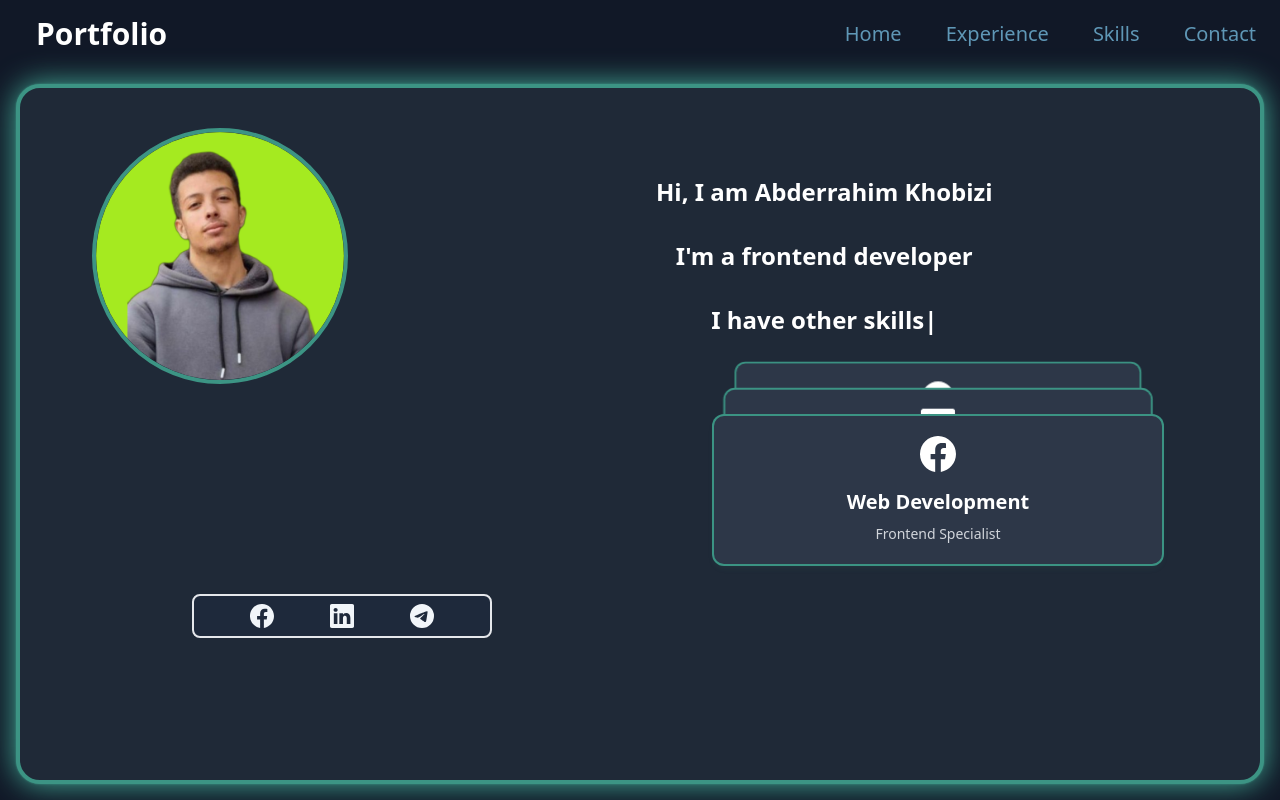
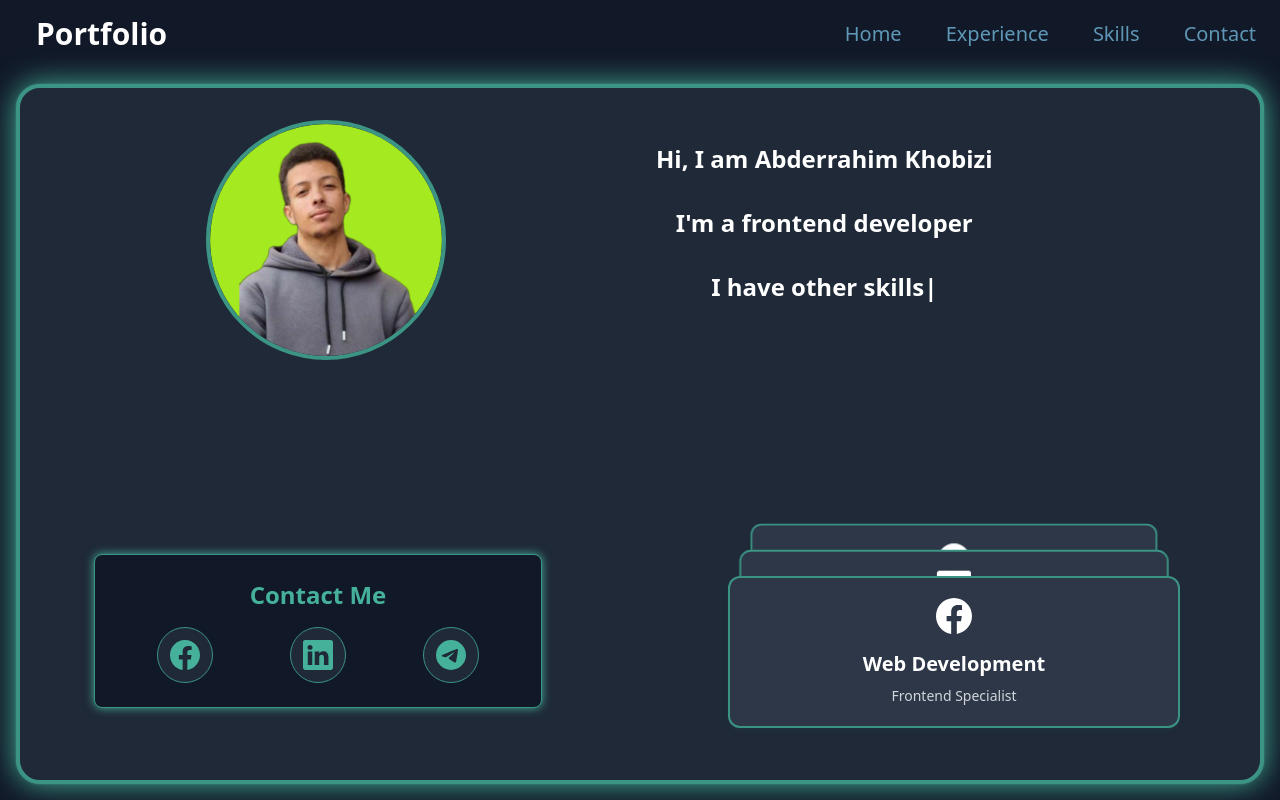
Before and after one commit to abderrahimRa/Portfolio, a React (Vite) app: page /Contact in a window 1280 px wide. Built offline with nearby package versions, Linux system fonts and the light colour scheme.

Commit message:
next version P1

```diff
--- a/src/components/Card.tsx
+++ b/src/components/Card.tsx
@@ -7,6 +7,7 @@ interface Item {
   subtitle: string;
   icon: React.ElementType;
 }
+
 
 interface CardProps {
   item: Item;
@@ -70,7 +71,7 @@ const Card: React.FC<CardProps> = ({ item, index, onClick }) => {
         boxShadow: "0 4px 6px rgba(60, 148, 132, 0.1), 0 0 0 2px #3c9484",
         transition: "box-shadow 0.3s ease-in-out",
       }}
-      className="hidden lg:flex lg:flex-col items-center justify-center text-white"
+      className="hidden md:flex md:flex-col items-center justify-center text-white"
     >
       <motion.div className="mb-4 text-4xl">
         <item.icon />
--- /dev/null
+++ b/src/components/ClickedCard.tsx
@@ -0,0 +1,112 @@
+import React from "react";
+import { motion, AnimatePresence } from "framer-motion";
+
+interface Item {
+  id: string;
+  title: string;
+  subtitle: string;
+  icon: React.ElementType;
+}
+
+interface ClickedCardProps {
+  selectedId: string | null;
+  setSelectedId: (id: string | null) => void;
+  cardItems: Item[];
+}
+
+const ClickedCard: React.FC<ClickedCardProps> = ({
+  selectedId,
+  setSelectedId,
+  cardItems,
+}) => {
+  const modalVariants = {
+    hidden: { opacity: 0, scale: 0.8, y: 50 },
+    visible: {
+      opacity: 1,
+      scale: 1,
+      y: 0,
+      transition: {
+        duration: 0.3,
+        type: "spring",
+        stiffness: 200,
+        damping: 20,
+      },
+    },
+    exit: {
+      opacity: 0,
+      scale: 0.8,
+      y: 50,
+      transition: {
+        duration: 0.2,
+      },
+    },
+  };
+
+  return (
+    <AnimatePresence>
+      {selectedId && (
+        <motion.div
+          className="fixed inset-0 z-50 flex items-center justify-center bg-black bg-opacity-50"
+          initial={{ opacity: 0 }}
+          animate={{ opacity: 1 }}
+          exit={{ opacity: 0 }}
+          onClick={() => setSelectedId(null)}
+          aria-labelledby="modal-title"
+          aria-describedby="modal-description"
+          role="dialog"
+          aria-modal="true"
+        >
+          <motion.div
+            layoutId={selectedId}
+            variants={modalVariants}
+            initial="hidden"
+            animate="visible"
+            exit="exit"
+            className="m-4 w-full max-w-md rounded-lg bg-gray-800 p-8 text-white"
+            onClick={(e) => e.stopPropagation()}
+          >
+            {(() => {
+              const item = cardItems.find((item) => item.id === selectedId);
+              return (
+                <>
+                  <motion.div className="mb-6 flex justify-center text-6xl">
+                    {item?.icon && React.createElement(item.icon)}
+                  </motion.div>
+                  <motion.h2
+                    id="modal-title"
+                    className="text-center text-3xl font-bold"
+                  >
+                    {item?.title}
+                  </motion.h2>
+                  <motion.h5
+                    id="modal-description"
+                    className="mt-2 text-center text-xl text-gray-300"
+                  >
+                    {item?.subtitle}
+                  </motion.h5>
+                  <motion.p className="mt-6 text-gray-400">
+                    This is where you can add more detailed information about
+                    your {item?.title.toLowerCase()} skills and experience.
+                  </motion.p>
+                  <motion.button
+                    className="mt-8 w-full rounded-lg bg-[#3c9484] px-6 py-3 text-lg text-white transition-colors hover:bg-[#46b19b]"
+                    onClick={() => setSelectedId(null)}
+                    whileHover={{
+                      scale: 1.05,
+                      boxShadow: "0 0 15px #3c9484",
+                    }}
+                    whileTap={{ scale: 0.95 }}
+                  >
+                    Close
+                  </motion.button>
+                </>
+              );
+            })()}
+          </motion.div>
+        </motion.div>
+      )}
+    </AnimatePresence>
+  );
+};
+
+export default ClickedCard;
--- a/src/components/ContactNav.tsx
+++ b/src/components/ContactNav.tsx
@@ -1,26 +1,36 @@
 import React from "react";
+import { motion } from "framer-motion";
 
 interface ContactNavProps {
   icons: React.ElementType[];
 }
 
-const ContactNav: React.FC<ContactNavProps> = ({
-  icons,
-  }) => {
+const ContactNav: React.FC<ContactNavProps> = ({ icons }) => {
   return (
-    <nav className="flex h-full w-full items-center justify-center rounded-lg border-2 bg-slate-800 text-slate-100">
-      <ul className="flex h-fit w-[50vw] items-center justify-cent justify-evenly  py-2">
-        {icons.map((Item, index) => (
-          <li key={index} className="flex">
-            {
-              <span className="text-2xl hover:border-4 hover:border-[#3c9484] hover:shadow-[0_0_2px_#3c9484,0_0_30px_#46b19b] rounded-full "  >
-                {React.createElement(Item)}
-              </span>
-            }
-          </li>
-        ))}
-      </ul>
-    </nav>
+    <div className=" w-full max-w-md lg:pb-8 ">
+      <motion.div
+        initial={{ opacity: 0, y: 20 }}
+        animate={{ opacity: 1, y: 0 }}
+        transition={{ duration: 0.5 }}
+        className="rounded-lg border border-[#3c9484] bg-gray-900 p-6 shadow-[0_0_10px_#46b19b]"
+      >
+        <h2 className="mb-4 text-center text-2xl font-bold text-[#46b19b]">
+          Contact Me
+        </h2>
+        <div className="flex items-center justify-around">
+          {icons.map((Icon, index) => (
+            <motion.div
+              key={index}
+              whileHover={{ scale: 1.1, boxShadow: "0 0 15px #46b19b" }}
+              whileTap={{ scale: 0.95 }}
+              className="rounded-full border border-[#3c9484] bg-gray-800 p-3 transition-colors duration-200 hover:bg-gray-700"
+            >
+              <Icon className="text-3xl text-[#46b19b]" />
+            </motion.div>
+          ))}
+        </div>
+      </motion.div>
+    </div>
   );
 };
 
--- a/src/components/Profile.tsx
+++ b/src/components/Profile.tsx
@@ -1,9 +1,10 @@
 import React, { useState, useMemo } from "react";
-import { motion, AnimatePresence } from "framer-motion";
-import { TypeAnimation } from "react-type-animation";
+import { motion } from "framer-motion";
 import ContactNav from "./ContactNav";
 import { BsFacebook, BsLinkedin, BsTelegram } from "react-icons/bs";
 import Card from "./Card";
+import ProfileText from "./ProfileText";
+import ClickedCard from "./ClickedCard";
 
 interface Item {
   id: string;
@@ -47,7 +48,6 @@ const Profile: React.FC = () => {
       opacity: 1,
       transition: {
         when: "beforeChildren",
-        staggerChildren: 0.3,
       },
     },
   };
@@ -64,76 +64,42 @@ const Profile: React.FC = () => {
     },
   };
 
-  const modalVariants = {
-    hidden: { opacity: 0, scale: 0.8, y: 50 },
-    visible: {
-      opacity: 1,
-      scale: 1,
-      y: 0,
-      transition: {
-        duration: 0.3,
-        type: "spring",
-        stiffness: 200,
-        damping: 20,
-      },
-    },
-    exit: {
-      opacity: 0,
-      scale: 0.8,
-      y: 50,
-      transition: {
-        duration: 0.2,
-      },
-    },
-  };
-
   return (
     <motion.div
-      className="flex h-[calc(100vh-68px)] w-full bg-gray-900 p-4"
+      className="us flex h-[calc(100vh-68px)] w-full bg-gray-900 p-4"
       variants={containerVariants}
       initial="hidden"
       animate="visible"
     >
       <div className="flex w-full flex-col overflow-hidden rounded-3xl border-4 border-[#3c9484] bg-gray-800 shadow-[0_0_2px_#3c9484,0_0_30px_#46b19b]">
-        <div className="flex flex-1 flex-col items-center justify-between p-6 sm:p-8 md:p-10 lg:grid lg:grid-cols-2 lg:grid-rows-[auto_1fr_auto] lg:gap-8">
-          <motion.img
+        <div className="flex flex-1 flex-col items-center justify-between p-6 sm:p-8 md:grid md:grid-cols-2 md:grid-rows-[auto_1fr_auto] lg:gap-8 lg:p-2">
+          <motion.div
+            className="md:grid md:w-full md:justify-center"
+            variants={itemVariants}
+          >
+            <div className="inset-0 rounded-full bg-[#46b19b] opacity-0 blur-xl transition-all duration-300 group-hover:opacity-75 md:w-full lg:pt-6"></div>
+            <img
               src="/Photos/profile-pic.png"
               alt="Profile"
-            className="h-32 w-32 rounded-full border-4 border-[#3c9484] object-cover sm:h-40 sm:w-40 md:h-48 md:w-48 lg:ml-8 lg:h-64 lg:w-64 lg:justify-self-start"
-            variants={itemVariants}
-          />
-
-          <motion.div
-            className="flex items-center justify-center text-center text-xl font-bold text-white lg:justify-self-start lg:text-2xl"
-            variants={itemVariants}
-          >
-            <TypeAnimation
-              style={{
-                display: "inline-block",
-                whiteSpace: "pre-line",
-              }}
-              sequence={[
-                `Hi, I am Abderrahim Khobizi\n\nI'm a frontend developer\n\nI have other skills`,
-                5000,
-                "",
-              ]}
-              repeat={Infinity}
-              speed={50}
-              deletionSpeed={65}
+              className="relative z-10 h-44 w-40 rounded-full border-4 border-[#3c9484] object-cover transition-all duration-300 hover:shadow-[0_0_15px_#3c9484] group-hover:border-[#46b19b] sm:h-40 sm:w-40 md:h-52 md:w-52 lg:h-60 lg:w-60"
             />
           </motion.div>
 
+          <motion.div variants={itemVariants}>
+            <ProfileText />
+          </motion.div>
+
           <motion.div
-            className="col-span-1 flex h-full w-full items-center justify-center"
             variants={itemVariants}
+            className="w-full max-w-[300px] md:flex md:h-full md:max-w-[100vw] md:items-end md:justify-center md:pr-4"
           >
-            <div className="flex w-full items-center justify-center pb-6 md:max-w-[300px] lg:pb-0">
+            <div className="flex h-fit w-full items-center justify-center pb-6 lg:pb-0">
               <ContactNav icons={iconsList} />
             </div>
           </motion.div>
-
+          <div className="hidden md:flex md:h-full md:w-full md:place-items-center md:justify-end md:pt-20 lg:pt-6">
             <motion.div
-            className="perspective-1000 relative mx-auto h-[400px] w-full max-w-md"
+              className="md:perspective-1000 hidden h-fit w-full md:relative md:mx-auto md:flex md:max-w-md"
               variants={containerVariants}
             >
               {cardItems.map((item, index) => (
@@ -147,70 +113,13 @@ const Profile: React.FC = () => {
             </motion.div>
           </div>
         </div>
+      </div>
 
-      <AnimatePresence>
-        {selectedId && (
-          <motion.div
-            className="fixed inset-0 z-50 flex items-center justify-center bg-black bg-opacity-50"
-            initial={{ opacity: 0 }}
-            animate={{ opacity: 1 }}
-            exit={{ opacity: 0 }}
-            onClick={() => setSelectedId(null)}
-            aria-labelledby="modal-title"
-            aria-describedby="modal-description"
-            role="dialog"
-            aria-modal="true"
-          >
-            <motion.div
-              layoutId={selectedId}
-              variants={modalVariants}
-              initial="hidden"
-              animate="visible"
-              exit="exit"
-              className="m-4 w-full max-w-md rounded-lg bg-gray-800 p-8 text-white"
-              onClick={(e) => e.stopPropagation()}
-            >
-              {(() => {
-                const item = cardItems.find((item) => item.id === selectedId);
-                return (
-                  <>
-                    <motion.div className="mb-6 flex justify-center text-6xl">
-                      {item?.icon && React.createElement(item.icon)}
-                    </motion.div>
-                    <motion.h2
-                      id="modal-title"
-                      className="text-center text-3xl font-bold"
-                    >
-                      {item?.title}
-                    </motion.h2>
-                    <motion.h5
-                      id="modal-description"
-                      className="mt-2 text-center text-xl text-gray-300"
-                    >
-                      {item?.subtitle}
-                    </motion.h5>
-                    <motion.p className="mt-6 text-gray-400">
-                      This is where you can add more detailed information about
-                      your {item?.title.toLowerCase()} skills and experience.
-                    </motion.p>
-                    <motion.button
-                      className="mt-8 w-full rounded-lg bg-[#3c9484] px-6 py-3 text-lg text-white transition-colors hover:bg-[#46b19b]"
-                      onClick={() => setSelectedId(null)}
-                      whileHover={{
-                        scale: 1.05,
-                        boxShadow: "0 0 15px #3c9484",
-                      }}
-                      whileTap={{ scale: 0.95 }}
-                    >
-                      Close
-                    </motion.button>
-                  </>
-                );
-              })()}
-            </motion.div>
-          </motion.div>
-        )}
-      </AnimatePresence>
+      <ClickedCard
+        selectedId={selectedId}
+        setSelectedId={setSelectedId}
+        cardItems={cardItems}
+      />
     </motion.div>
   );
 };
--- a/src/components/ProfileText.tsx
+++ b/src/components/ProfileText.tsx
@@ -1,21 +1,38 @@
-import { TypeAnimation } from "react-type-animation";
-
+  import { motion } from "framer-motion";
+  import { TypeAnimation } from "react-type-animation";
+ const itemVariants = {
+  hidden: { y: 20, opacity: 0 },
+  visible: {
+    y: 0,
+    opacity: 1,
+    transition: {
+      type: "spring",
+      stiffness: 100,
+    },
+  },
+};
 const ProfileText = () => {
   return (
-    <div className="text-xl font-bold text-white">
+    <motion.div
+      className="flex items-center justify-center text-center text-xl font-bold text-white lg:justify-self-start lg:text-2xl"
+      variants={itemVariants}
+    >
       <TypeAnimation
         style={{
-          height: "300px",
-          display: "block",
+          height: "170px",
+          display: "inline-block",
+          whiteSpace: "pre-line",
         }}
         sequence={[
-          `Hi iam Abderrahim Khobizi\n I'am frontend developer\ni have others skills want to see more ? \n`, // actual line-break inside string literal also gets animated in new line, but ensure there are no leading spaces
+          `Hi, I am Abderrahim Khobizi\n\nI'm a frontend developer\n\nI have other skills`,
           5000,
           "",
         ]}
         repeat={Infinity}
+        speed={50}
+        deletionSpeed={65}
       />
-    </div>
+    </motion.div>
   );
 };
 
```
Lines whose indentation alone changed are shown as unchanged.
